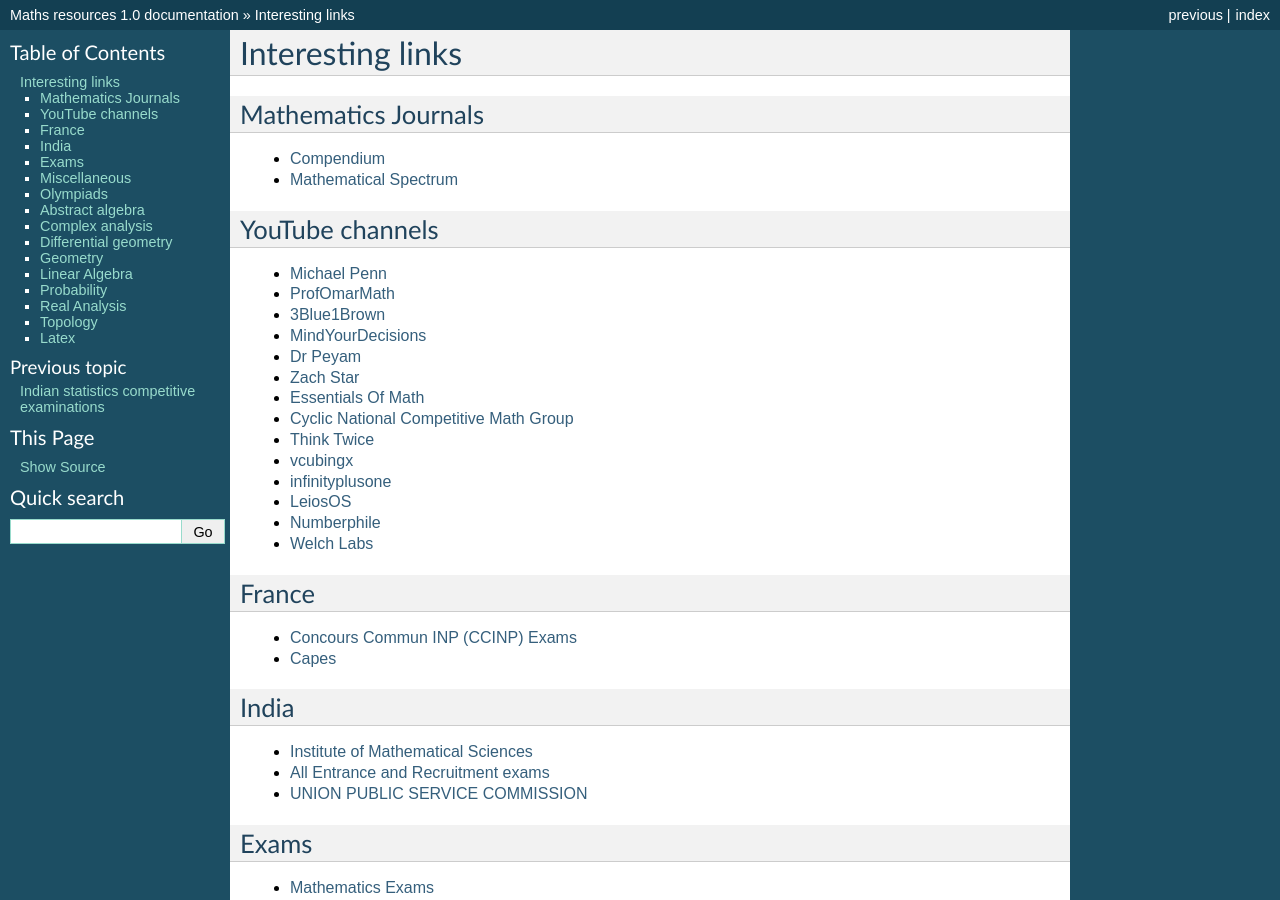
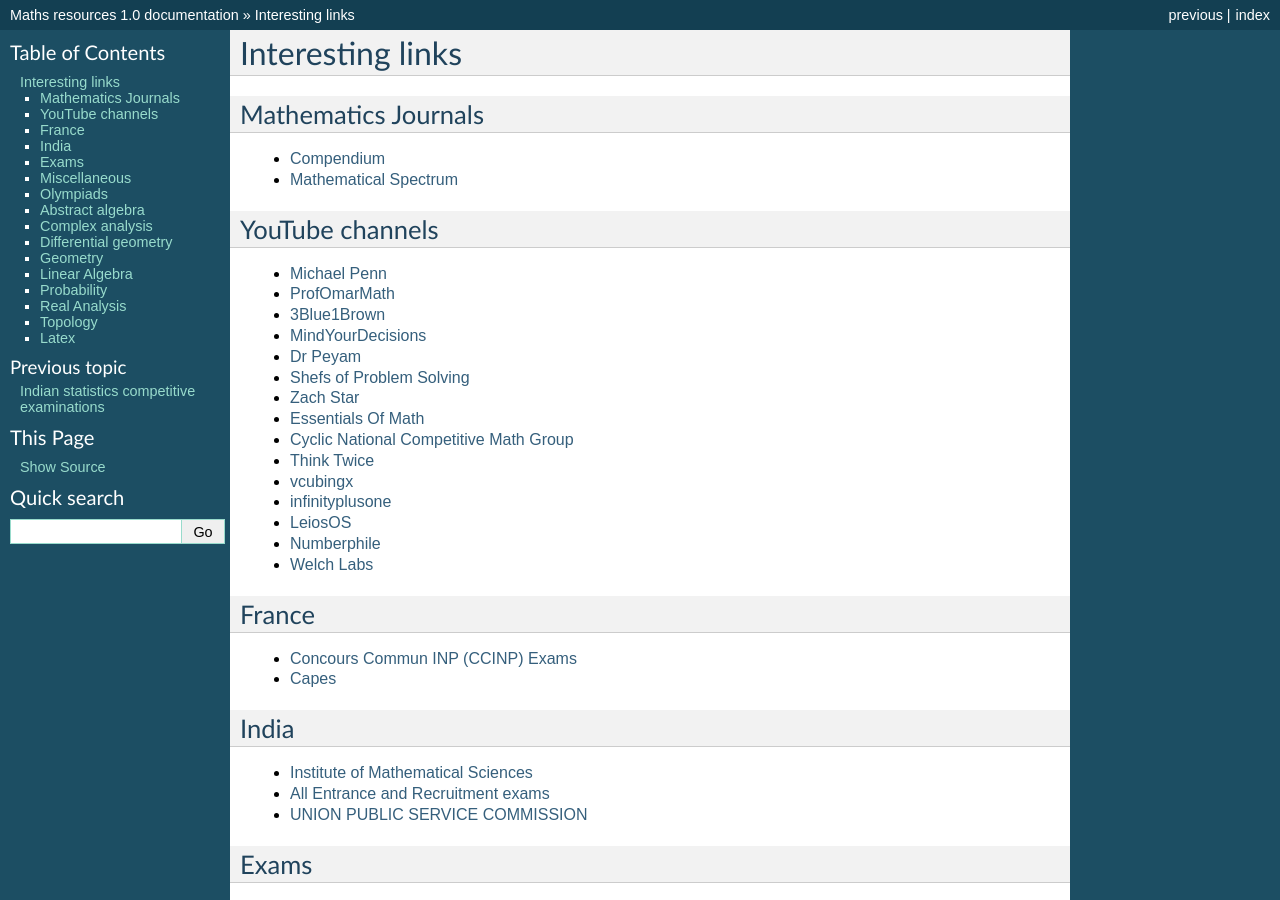
Before and after one commit to jacubero/maths, a Sphinx documentation site: the page built from docs/links.rst, in a window 1280 px wide and 900 px high. Built offline with Sphinx 7.4.7, drawn with Linux system fonts in a browser that asks for light colours; pages that are not in the unit, such as notebooks, are missing from menus.

Commit message:
New version

```diff
--- a/docs/journals.rst
+++ b/docs/journals.rst
@@ -53,7 +53,7 @@ Crux Mathematicorum
 
       - `PDF <https://github.com/jacubero/maths/blob/master/Journals/Crux/CRUXv46n9.pdf>`_
 
-      -
+      - `PDF <https://github.com/jacubero/maths/blob/master/Journals/Crux/CRUXv46n10.pdf>`_
 
     * - 45 (2019)
 
--- a/docs/links.rst
+++ b/docs/links.rst
@@ -20,6 +20,8 @@ YouTube channels
 * `MindYourDecisions <https://www.youtube.com/channel/UCHnj59g7jezwTy5GeL8EA_g>`_
 
 * `Dr Peyam <https://www.youtube.com/channel/UCoOjTxz-u5zU0W38zMkQIFw>`_
+
+* `Shefs of Problem Solving <https://www.youtube.com/channel/UCGnDWH8_ClXegQkWnbzDnzA>`_
 
 * `Zach Star <https://www.youtube.com/channel/UCpCSAcbqs-sjEVfk_hMfY9w>`_
 
```
Also changed, not shown: 1 other file.
